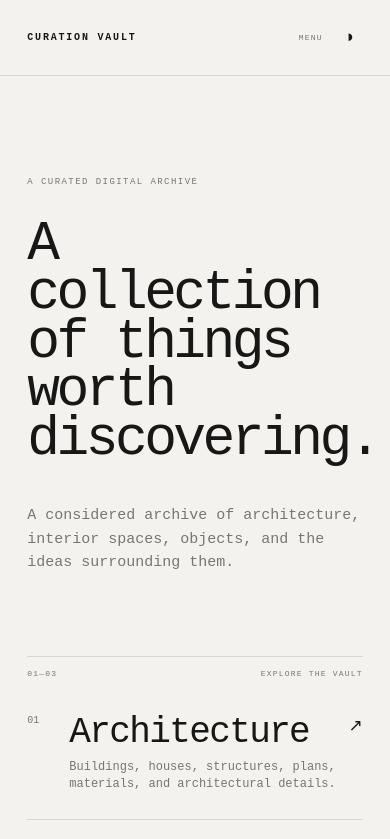
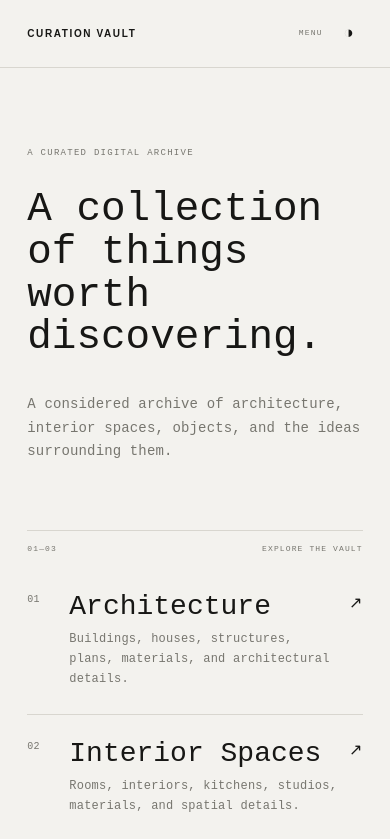
Before and after one commit to wrlst/curationvault, a Next.js app: page / in a window 390 px wide. Shown: the top 839 px of the page. Built offline with nearby package versions, Linux system fonts and the light colour scheme; a web font is replaced by a local one.

Commit message:
Refactor CSS for layout and typography adjustments
Adjusted various styles for improved layout and readability, including font sizes, paddings, and margins across multiple sections.

```diff
--- a/app/globals.css
+++ b/app/globals.css
@@ -29,7 +29,10 @@ body {
   margin: 0;
   background: var(--paper);
   color: var(--ink);
- font-family: "M1mregular", monospace;
+  font-family: "M1mregular", monospace;
+  font-weight: 400;
+  line-height: 1.6;
+  letter-spacing: 0.015em;
 }
 
 a {
@@ -46,8 +49,12 @@ button {
   outline-offset: 4px;
 }
 
+/* =========================
+   HEADER
+   ========================= */
+
 .site-header {
-  min-height: 76px;
+  min-height: 72px;
   padding: 0 4vw;
   border-bottom: 1px solid var(--line);
 
@@ -61,8 +68,9 @@ button {
 }
 
 .wordmark {
+  font-family: Arial, Helvetica, sans-serif;
   font-weight: 700;
-  letter-spacing: 0.18em;
+  letter-spacing: 0.16em;
 }
 
 .main-nav {
@@ -157,40 +165,50 @@ html[data-theme="dark"] .theme-icon::before {
   display: none;
 }
 
+/* =========================
+   HOME HERO
+   ========================= */
+
 .hero {
-  padding: clamp(104px, 13vw, 190px) 10vw clamp(96px, 12vw, 172px);
-  max-width: 1400px;
+  max-width: 1280px;
+  padding: clamp(84px, 9vw, 130px) 10vw clamp(70px, 8vw, 110px);
 }
 
 .eyebrow {
-  margin: 0 0 34px;
+  margin: 0 0 28px;
   color: var(--muted);
 
   font-size: 9px;
-  letter-spacing: 0.16em;
+  letter-spacing: 0.14em;
   text-transform: uppercase;
 }
 
 .hero h1 {
   margin: 0;
+  max-width: 1050px;
 
-  font-size: clamp(58px, 8.5vw, 132px);
+  font-size: clamp(40px, 5.3vw, 78px);
   font-weight: 400;
-  line-height: 0.89;
-  letter-spacing: -0.065em;
+  line-height: 1.02;
+  letter-spacing: 0;
 }
 
 .hero-description {
-  max-width: 510px;
-  margin: 52px 0 0;
+  max-width: 520px;
+  margin: 42px 0 0;
 
   color: var(--muted);
-  font-size: 17px;
-  line-height: 1.55;
+  font-size: 15px;
+  line-height: 1.7;
+  letter-spacing: 0.01em;
 }
 
+/* =========================
+   HOME COLLECTION ROWS
+   ========================= */
+
 .world-section {
-  padding: 0 4vw 11vw;
+  padding: 0 4vw 10vw;
 }
 
 .section-label {
@@ -198,12 +216,11 @@ html[data-theme="dark"] .theme-icon::before {
   justify-content: space-between;
 
   padding: 12px 0;
-
   border-top: 1px solid var(--line);
 
   color: var(--muted);
   font-size: 8px;
-  letter-spacing: 0.15em;
+  letter-spacing: 0.14em;
   text-transform: uppercase;
 }
 
@@ -212,11 +229,12 @@ html[data-theme="dark"] .theme-icon::before {
   grid-template-columns: 70px 1fr 40px;
   align-items: start;
 
-  padding: 30px 0;
-
+  padding: 28px 0;
   border-bottom: 1px solid var(--line);
 
-  transition: background-color 180ms ease, padding 180ms ease;
+  transition:
+    background-color 180ms ease,
+    padding 180ms ease;
 }
 
 .world-row:hover {
@@ -233,43 +251,49 @@ html[data-theme="dark"] .theme-icon::before {
 .world-content h2 {
   margin: 0 0 8px;
 
-  font-size: 50px;
+  font-size: clamp(28px, 3.2vw, 44px);
   font-weight: 400;
-  line-height: 1;
-  letter-spacing: -0.045em;
+  line-height: 1.08;
+  letter-spacing: 0;
 }
 
 .world-content p {
-  max-width: 540px;
+  max-width: 560px;
   margin: 0;
 
   color: var(--muted);
-  font-size: 14px;
-  line-height: 1.45;
+  font-size: 13px;
+  line-height: 1.65;
 }
 
 .world-arrow {
   text-align: right;
-  font-size: 17px;
+  font-size: 16px;
   font-weight: 400;
 }
 
 .text-link {
   display: inline-block;
-  margin-top: 30px;
+  margin-top: 28px;
   padding-bottom: 5px;
 
   border-bottom: 1px solid var(--ink);
 
-  font-size: 11px;
-  letter-spacing: 0.05em;
-  transition: color 180ms ease, border-color 180ms ease;
+  font-size: 10px;
+  letter-spacing: 0.06em;
+  transition:
+    color 180ms ease,
+    border-color 180ms ease;
 }
 
 .text-link:hover {
   color: var(--muted);
   border-color: var(--muted);
 }
+
+/* =========================
+   FOOTER
+   ========================= */
 
 .site-footer {
   display: flex;
@@ -282,7 +306,7 @@ html[data-theme="dark"] .theme-icon::before {
   color: var(--muted);
 
   font-size: 8px;
-  letter-spacing: 0.13em;
+  letter-spacing: 0.12em;
   text-transform: uppercase;
 }
 
@@ -294,8 +318,266 @@ html[data-theme="dark"] .theme-icon::before {
   color: var(--ink);
 }
 
+/* =========================
+   COLLECTION ARCHIVE
+   ========================= */
+
+.collection-header {
+  padding: clamp(72px, 8vw, 112px) 4vw clamp(58px, 6vw, 88px);
+  border-bottom: 1px solid var(--line);
+}
+
+.collection-header .section-label {
+  margin-bottom: clamp(34px, 4vw, 54px);
+}
+
+.collection-header h1 {
+  margin: 0;
+
+  font-size: clamp(42px, 5.4vw, 78px);
+  line-height: 1.02;
+  font-weight: 400;
+  letter-spacing: 0;
+}
+
+.collection-header p {
+  max-width: 600px;
+  margin: 26px 0 0;
+
+  color: var(--muted);
+  font-size: 15px;
+  line-height: 1.7;
+}
+
+.archive-grid {
+  display: grid;
+  grid-template-columns: repeat(2, minmax(0, 1fr));
+  gap: clamp(44px, 5vw, 72px) 18px;
+  padding: 18px 4vw clamp(88px, 9vw, 130px);
+}
+
+.archive-card {
+  display: block;
+}
+
+.archive-image {
+  position: relative;
+  width: 100%;
+  aspect-ratio: 4 / 3;
+  background: var(--soft);
+  overflow: hidden;
+}
+
+.archive-photo,
+.archive-image img {
+  width: 100%;
+  height: 100%;
+  object-fit: cover;
+  display: block;
+
+  transition: transform 500ms cubic-bezier(0.2, 0.65, 0.25, 1);
+}
+
+.reference-placeholder {
+  position: absolute;
+  top: 16px;
+  left: 16px;
+
+  font-size: 9px;
+  letter-spacing: 0.11em;
+  color: var(--muted);
+}
+
+.archive-meta {
+  display: flex;
+  justify-content: space-between;
+  align-items: center;
+
+  margin-top: 14px;
+
+  font-size: 9px;
+  line-height: 1.2;
+  letter-spacing: 0.11em;
+  text-transform: uppercase;
+  color: var(--muted);
+}
+
+.archive-meta span {
+  min-width: 0;
+}
+
+.archive-meta span:last-child {
+  overflow-wrap: anywhere;
+  text-align: right;
+}
+
+.archive-card h2 {
+  margin: 10px 0 0;
+
+  font-size: 18px;
+  line-height: 1.35;
+  font-weight: 400;
+  letter-spacing: 0;
+}
+
+.archive-card:hover .archive-photo,
+.archive-card:hover .archive-image img {
+  transform: scale(1.018);
+}
+
+/* =========================
+   ABOUT
+   ========================= */
+
+.about-page {
+  max-width: 900px;
+  min-height: calc(100vh - 72px);
+
+  padding: clamp(72px, 8vw, 112px) 10vw clamp(88px, 10vw, 140px);
+}
+
+.about-page .section-label {
+  margin-bottom: clamp(34px, 4vw, 54px);
+}
+
+.about-page h1 {
+  margin: 0;
+
+  font-size: clamp(40px, 5.2vw, 74px);
+  font-weight: 400;
+  line-height: 1.04;
+  letter-spacing: 0;
+}
+
+.about-page p {
+  max-width: 620px;
+  margin: 30px 0 0;
+
+  color: var(--muted);
+  font-size: 16px;
+  line-height: 1.75;
+}
+
+/* =========================
+   REFERENCE PAGE
+   ========================= */
+
+.reference-page {
+  display: grid;
+  grid-template-columns: minmax(0, 1.35fr) minmax(330px, 0.65fr);
+  align-items: start;
+
+  min-height: calc(100vh - 72px);
+
+  padding: 18px 4vw clamp(78px, 10vw, 140px);
+  gap: clamp(32px, 3.5vw, 56px);
+}
+
+.reference-image {
+  position: relative;
+  align-self: start;
+}
+
+.reference-image--placeholder {
+  min-height: min(72vh, 900px);
+  background: var(--soft);
+  overflow: hidden;
+}
+
+.reference-image:has(.reference-placeholder) {
+  min-height: min(72vh, 900px);
+  background: var(--soft);
+  overflow: hidden;
+}
+
+.reference-image .reference-photo {
+  display: block;
+  width: 100%;
+  height: auto;
+}
+
+.reference-information {
+  position: sticky;
+  top: 42px;
+  align-self: start;
+
+  max-width: 390px;
+  margin-top: clamp(42px, 5vw, 76px);
+}
+
+.reference-information .section-label {
+  margin-bottom: 30px;
+}
+
+.reference-information h1 {
+  margin: 0;
+
+  font-size: clamp(30px, 2.8vw, 46px);
+  line-height: 1.08;
+  font-weight: 400;
+  letter-spacing: 0;
+}
+
+.reference-description {
+  max-width: 42ch;
+  margin: 26px 0 0;
+
+  color: var(--muted);
+  font-size: 14px;
+  line-height: 1.7;
+}
+
+.reference-details {
+  margin: 46px 0;
+  border-top: 1px solid var(--line);
+}
+
+.reference-details div {
+  display: flex;
+  justify-content: space-between;
+  gap: 30px;
+
+  padding: 13px 0;
+  border-bottom: 1px solid var(--line);
+}
+
+.reference-details dt,
+.reference-details dd {
+  min-width: 0;
+}
+
+.reference-details dt {
+  font-size: 9px;
+  letter-spacing: 0.11em;
+  text-transform: uppercase;
+  color: var(--muted);
+}
+
+.reference-details dd {
+  margin: 0;
+
+  font-size: 12px;
+  font-weight: 400;
+  text-align: right;
+  overflow-wrap: anywhere;
+}
+
+.reference-details dd a {
+  border-bottom: 1px solid currentColor;
+  transition: color 180ms ease;
+}
+
+.reference-details dd a:hover {
+  color: var(--muted);
+}
+
+/* =========================
+   MOBILE
+   ========================= */
+
 @media (max-width: 700px) {
   .site-header {
+    min-height: 68px;
     padding: 0 7vw;
   }
 
@@ -330,8 +612,11 @@ html[data-theme="dark"] .theme-icon::before {
     top: 58px;
     right: -7vw;
     z-index: 5;
+
     display: grid;
+
     min-width: 152px;
+
     border: 1px solid var(--line);
     background: var(--paper);
   }
@@ -339,17 +624,21 @@ html[data-theme="dark"] .theme-icon::before {
   .mobile-nav a {
     padding: 15px 18px;
     border-bottom: 1px solid var(--line);
+
     color: var(--muted);
+
     font-size: 9px;
-    letter-spacing: 0.12em;
+    letter-spacing: 0.11em;
     text-transform: uppercase;
   }
 
   .mobile-nav span {
     padding: 15px 18px 7px;
+
     color: var(--ink);
+
     font-size: 9px;
-    letter-spacing: 0.12em;
+    letter-spacing: 0.11em;
     text-transform: uppercase;
   }
 
@@ -362,31 +651,32 @@ html[data-theme="dark"] .theme-icon::before {
   }
 
   .hero {
-    padding: 26vw 7vw 21vw;
+    padding: 20vw 7vw 17vw;
   }
 
   .hero h1 {
-    font-size: clamp(48px, 14vw, 58px);
+    font-size: clamp(34px, 10.5vw, 52px);
+    line-height: 1.04;
   }
 
   .hero-description {
-    margin-top: 40px;
-    font-size: 15px;
+    margin-top: 34px;
+    font-size: 14px;
   }
 
   .world-section {
     padding-left: 7vw;
     padding-right: 7vw;
-    padding-bottom: 20vw;
+    padding-bottom: 18vw;
   }
 
   .world-row {
     grid-template-columns: 42px 1fr 20px;
-    padding: 25px 0;
+    padding: 24px 0;
   }
 
   .world-content h2 {
-    font-size: 36px;
+    font-size: 28px;
   }
 
   .world-content p {
@@ -397,269 +687,46 @@ html[data-theme="dark"] .theme-icon::before {
     display: grid;
     grid-template-columns: 1fr;
     gap: 10px;
+
     padding: 20px 7vw;
   }
-}
-/* =========================
-   COLLECTION ARCHIVE
-   ========================= */
 
-.collection-header {
-  padding: clamp(82px, 10vw, 144px) 4vw clamp(66px, 7vw, 104px);
-  border-bottom: 1px solid var(--line);
-}
-
-.about-page {
-  max-width: 900px;
-  min-height: calc(100vh - 76px);
-  padding: clamp(82px, 10vw, 144px) 10vw clamp(92px, 12vw, 160px);
-}
-
-.about-page .section-label {
-  margin-bottom: clamp(42px, 5vw, 68px);
-}
-
-.about-page h1 {
-  margin: 0;
-  font-size: clamp(56px, 8vw, 120px);
-  font-weight: 400;
-  line-height: 0.9;
-  letter-spacing: -0.06em;
-}
-
-.about-page p {
-  max-width: 590px;
-  margin: 34px 0 0;
-  color: var(--muted);
-  font-size: 18px;
-  line-height: 1.5;
-}
-
-.collection-header .section-label {
-  margin-bottom: clamp(42px, 5vw, 68px);
-}
-
-.collection-header h1 {
-  margin: 0;
-  font-size: clamp(64px, 9vw, 154px);
-  line-height: 0.9;
-  font-weight: 400;
-  letter-spacing: -0.055em;
-}
-
-.collection-header p {
-  max-width: 600px;
-  margin: 32px 0 0;
-  color: var(--muted);
-  font-size: 18px;
-  line-height: 1.45;
-}
-
-.archive-grid {
-  display: grid;
-  grid-template-columns: repeat(2, minmax(0, 1fr));
-  gap: clamp(48px, 6vw, 88px) 18px;
-  padding: 18px 4vw clamp(92px, 10vw, 140px);
-}
-
-.archive-card {
-  display: block;
-}
-
-.archive-image {
-  position: relative;
-  width: 100%;
-  aspect-ratio: 4 / 3;
-  background: var(--soft);
-  overflow: hidden;
-}
-
-.reference-placeholder {
-  position: absolute;
-  top: 16px;
-  left: 16px;
-  font-size: 10px;
-  letter-spacing: 0.12em;
-  color: var(--muted);
-}
-
-.archive-photo {
-  object-fit: cover;
-  transition: transform 500ms cubic-bezier(0.2, 0.65, 0.25, 1);
-}
-
-.archive-meta {
-  display: flex;
-  justify-content: space-between;
-  align-items: center;
-  margin-top: 14px;
-  font-size: 9px;
-  line-height: 1;
-  letter-spacing: 0.14em;
-  text-transform: uppercase;
-  color: var(--muted);
-}
-
-.archive-meta span {
-  min-width: 0;
-}
-
-.archive-meta span:last-child {
-  overflow-wrap: anywhere;
-  text-align: right;
-}
-
-.archive-card h2 {
-  margin: 10px 0 0;
-  font-size: 22px;
-  line-height: 1.15;
-  font-weight: 400;
-  letter-spacing: -0.025em;
-}
-
-.archive-card:hover .archive-photo {
-  transform: scale(1.018);
-}
-
-@media (max-width: 700px) {
   .about-page {
     min-height: auto;
-    padding: 76px 7vw 90px;
+    padding: 72px 7vw 88px;
+  }
+
+  .about-page h1 {
+    font-size: clamp(36px, 11vw, 54px);
   }
 
   .about-page p {
-    font-size: 16px;
+    font-size: 15px;
   }
 
   .collection-header {
-    padding: 76px 7vw 55px;
+    padding: 72px 7vw 50px;
   }
 
   .collection-header h1 {
-    font-size: clamp(52px, 15vw, 90px);
+    font-size: clamp(38px, 11vw, 58px);
   }
 
   .collection-header p {
-    font-size: 16px;
+    font-size: 15px;
   }
 
   .archive-grid {
     grid-template-columns: 1fr;
-    gap: 50px;
+    gap: 48px;
+
     padding: 12px 7vw 80px;
   }
-}
-/* =========================
-   REFERENCE PAGE
-   ========================= */
 
-.reference-page {
-  display: grid;
-  grid-template-columns: minmax(0, 1.35fr) minmax(330px, 0.65fr);
-  align-items: start;
-  min-height: calc(100vh - 76px);
-  padding: 18px 4vw clamp(78px, 10vw, 140px);
-  gap: clamp(32px, 3.5vw, 56px);
-}
-
-.reference-image {
-  position: relative;
-  align-self: start;
-}
-
-.reference-image--placeholder {
-  min-height: min(72vh, 900px);
-  background: var(--soft);
-  overflow: hidden;
-}
-
-.reference-image:has(.reference-placeholder) {
-  min-height: min(72vh, 900px);
-  background: var(--soft);
-  overflow: hidden;
-}
-
-.reference-image .reference-photo {
-  display: block;
-  width: 100%;
-  height: auto;
-}
-
-.reference-information {
-  position: sticky;
-  top: 42px;
-  align-self: start;
-  max-width: 390px;
-  margin-top: clamp(42px, 5vw, 76px);
-}
-
-.reference-information .section-label {
-  margin-bottom: 35px;
-}
-
-.reference-information h1 {
-  margin: 0;
-  font-size: clamp(44px, 3.5vw, 64px);
-  line-height: 0.95;
-  font-weight: 400;
-  letter-spacing: -0.05em;
-}
-
-.reference-description {
-  max-width: 42ch;
-  margin: 28px 0 0;
-  color: var(--muted);
-  font-size: 15px;
-  line-height: 1.55;
-}
-
-.reference-details {
-  margin: 50px 0;
-  border-top: 1px solid var(--line);
-}
-
-.reference-details div {
-  display: flex;
-  justify-content: space-between;
-  gap: 30px;
-  padding: 14px 0;
-  border-bottom: 1px solid var(--line);
-}
-
-.reference-details dt,
-.reference-details dd {
-  min-width: 0;
-}
-
-.reference-details dt {
-  font-size: 9px;
-  letter-spacing: 0.14em;
-  text-transform: uppercase;
-  color: var(--muted);
-}
-
-.reference-details dd {
-  margin: 0;
-  font-size: 13px;
-  font-weight: 400;
-  text-align: right;
-  overflow-wrap: anywhere;
-}
-
-.reference-details dd a {
-  border-bottom: 1px solid currentColor;
-  transition: color 180ms ease;
-}
-
-.reference-details dd a:hover {
-  color: var(--muted);
-}
-
-@media (max-width: 700px) {
   .reference-page {
     grid-template-columns: 1fr;
     padding: 12px 7vw 70px;
-    gap: 45px;
+    gap: 42px;
   }
 
   .reference-information {
@@ -669,12 +736,6 @@ html[data-theme="dark"] .theme-icon::before {
   }
 
   .reference-information h1 {
-    font-size: clamp(44px, 13vw, 56px);
+    font-size: clamp(32px, 10vw, 46px);
   }
 }
-.archive-image img {
-  width: 100%;
-  height: 100%;
-  object-fit: cover;
-  display: block;
-}
```
